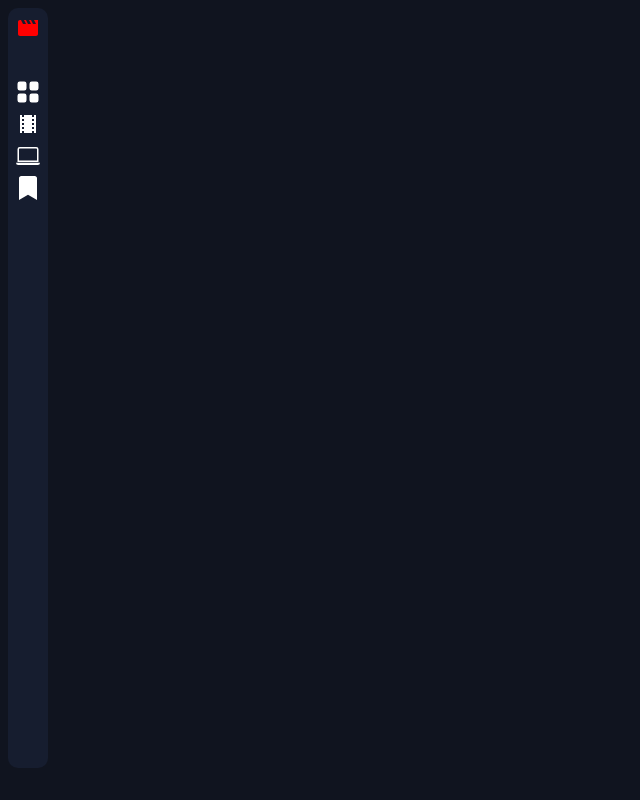
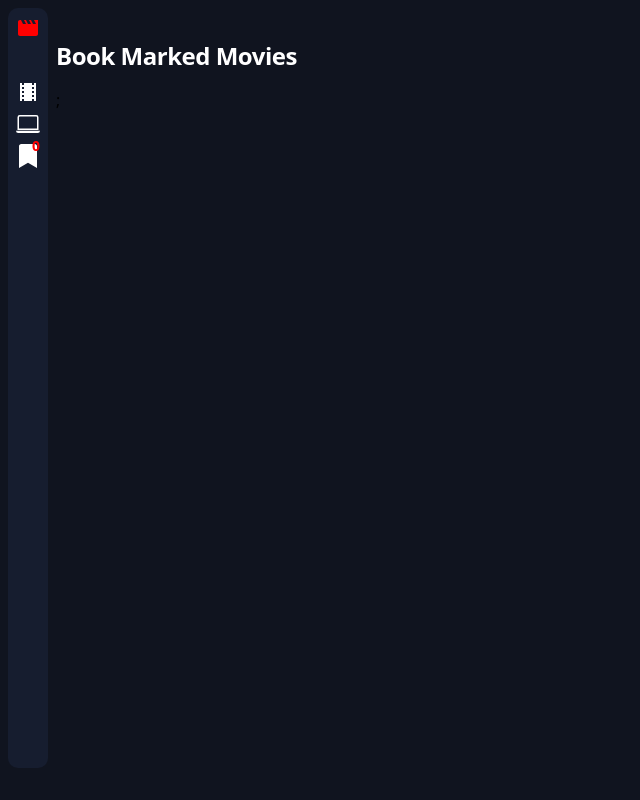
Before and after one commit to DannyPreye/Movie-app, a React (Create React App) app: page /bookmark in a window 1280 px wide. Before the commit this address had no page. Shown: the whole page, without its empty margins (0-640 px from the left). Built offline with nearby package versions, Linux system fonts and the light colour scheme.

Commit message:
added bookmark page

```diff
--- a/src/App.js
+++ b/src/App.js
@@ -4,28 +4,32 @@ import Nav from './Components/Nav'
 import HomePage from './Pages/HomePage'
 import MovieDetails from './Pages/MovieDetails'
 import SearchedMovies from "./Pages/SearchedMovies"
-
-
+import { BookmarkProvider } from "./Components/BookMarkContext"
+import BookMarkPage from "./Pages/BookMarkPage"
 
 
 const App = () => {
 
 
   return (
+    <BookmarkProvider>
+      <Router>
 
-    <Router>
         <div className='md:flex'>
+
           <Nav />
           <Routes>
             <Route path="/" element={<HomePage />} />
             <Route path="/movie_details/:id" element={<MovieDetails />} />
             <Route path="/Movie-app" element={<HomePage />} />
             <Route path="/search/:query" element={<SearchedMovies />} />
+            <Route path="/bookmark" element={<BookMarkPage />} />
+          </Routes>
 
+        </div>
 
-        </Routes>
-      </div>
       </Router>
+    </BookmarkProvider>
 
   )
 }
--- /dev/null
+++ b/src/components/BookMarkContext.jsx
@@ -0,0 +1,18 @@
+import { createContext, useState } from "react";
+
+const BookContext = createContext();
+
+export function BookmarkProvider({ children }) {
+  const [movies, setItem] = useState([]);
+
+  const addBookMark = (movie) => {
+    setItem((prevState) => [...prevState, movie]);
+  };
+
+  return (
+    <BookContext.Provider value={{ movies, addBookMark }}>
+      {children}
+    </BookContext.Provider>
+  );
+}
+export default BookContext;
--- a/src/components/Bookmark.jsx
+++ b/src/components/Bookmark.jsx
@@ -1,13 +1,22 @@
 import React from "react";
 import { BsBookmarkPlus } from "react-icons/bs";
+import { useState } from "react";
 
-const Bookmark = () => {
+const Bookmark = ({ book_id, onclick }) => {
+  const [click, setclick] = useState(false);
+
+  const changeClick = (e) => {
+    setclick((prev) => !prev);
+  };
+
   return (
     <div
+      id={book_id}
+      onClick={onclick}
       role="button"
-      className="w-10 h-10 grid place-items-center bg-[#313131] text-white hover:text-gray-800 rounded-full hover:bg-[#f1f0f1] hover:bg-[#313131]] absolute top-2 right-2 z-[2000]"
+      className="w-10 h-10 grid place-items-center  bg-[#313131] text-white hover:text-gray-800 rounded-full hover:bg-[#f1f0f1] hover:bg-[#313131]] absolute top-2 right-2 z-[2000]"
     >
-      <BsBookmarkPlus className="rotate-[45deg]" />
+      <BsBookmarkPlus className="rotate-[45deg] pointer-events-none" />
     </div>
   );
 };
--- a/src/components/Nav.jsx
+++ b/src/components/Nav.jsx
@@ -2,10 +2,13 @@ import React from "react";
 import { BsGridFill, BsLaptop } from "react-icons/bs";
 import { MdMovie, MdLocalMovies } from "react-icons/md";
 import { Link } from "react-router-dom";
+import { useContext } from "react";
+import BookContext from "../Components/BookMarkContext";
 
 import { FaBookmark } from "react-icons/fa";
 
 const Nav = () => {
+  const { movies } = useContext(BookContext);
   return (
     <div className="md:h-screen md:w-fit container mx-auto md:mx-0  z-10">
       <div className=" md:h-[95%] m-2 rounded-[10px] bg-[#161d2f]    ">
@@ -16,10 +19,20 @@ const Nav = () => {
             </Link>
           </div>
           <div className="flex  md:grid gap-2  text-2xl text-white">
-            <BsGridFill />
-            <MdLocalMovies />
-            <BsLaptop />
-            <FaBookmark />
+            <div>
+              <MdLocalMovies />
+            </div>
+            <div>
+              <BsLaptop />
+            </div>
+            <Link to={"/bookmark"}>
+              <div className="relative">
+                <FaBookmark />
+                <span className="absolute -top-2 text-sm font-bold text-[red] grid place-items-center right-0">
+                  {movies.length}
+                </span>
+              </div>
+            </Link>
           </div>
         </div>
       </div>
--- a/src/components/RecMovie.jsx
+++ b/src/components/RecMovie.jsx
@@ -1,6 +1,16 @@
 import React from "react";
 import Recommended from "./Recommended";
+import { useState, useContext } from "react";
+import BookContext from "./BookMarkContext";
+
 const RecMovie = ({ rec, secName }) => {
+  const [click, setclick] = useState(false);
+  const { addBookMark } = useContext(BookContext);
+
+  const changeClick = (movie) => {
+    console.log(movie);
+  };
+
   return (
     <div className="mt-10 w-full md:w-full ">
       <h2 className="tracking-[-0.02em] font-semibold text-2xl text-white mb-4">
@@ -10,6 +20,9 @@ const RecMovie = ({ rec, secName }) => {
         {rec.map((movie) => {
           return (
             <Recommended
+              onclick={() => {
+                addBookMark(movie);
+              }}
               id={movie.id}
               key={movie.id}
               img={`https://image.tmdb.org/t/p/w500${movie.poster_path}`}
--- a/src/components/Recommended.jsx
+++ b/src/components/Recommended.jsx
@@ -2,13 +2,23 @@ import React from "react";
 import Bookmark from "./Bookmark";
 import { Link } from "react-router-dom";
 
-const Recommended = ({ img, date, type, rating, alt, name, id, clickFunc }) => {
+const Recommended = ({
+  img,
+  date,
+  type,
+  rating,
+  alt,
+  name,
+  id,
+  clickFunc,
+  onclick,
+}) => {
   const reload = () => {
     window.scrollTo(0, 0);
   };
   return (
     <div className="relative md:w-68 h-86 rounded-[10px] overflow-hidden ">
-      <Bookmark />
+      <Bookmark book_id={id} onclick={onclick} />
       <Link to={`/movie_details/${id}`}>
         {" "}
         <img
--- a/src/components/Reviews.jsx
+++ b/src/components/Reviews.jsx
@@ -10,7 +10,10 @@ const Reviews = ({ reviews }) => {
         <div className="grid grid-cols-1 gap-8 mt-8 xl:mt-12 xl:gap-12 md:grid-cols-2 ">
           {reviews.map((review) => {
             return (
-              <div className="p-8 space-y-3 border-2 border-blue-400 dark:border-blue-300 rounded-xl">
+              <div
+                key={review.id}
+                className="p-8 space-y-3 border-2 border-blue-400 dark:border-blue-300 rounded-xl"
+              >
                 <span className="inline-block text-blue-500 dark:text-blue-400">
                   <img
                     src={
--- /dev/null
+++ b/src/pages/BookMarkPage.jsx
@@ -0,0 +1,16 @@
+import React from "react";
+import BookContext from "../Components/BookMarkContext";
+import { useContext } from "react";
+import RecMovie from "../Components/RecMovie";
+
+const BookMarkPage = () => {
+  let { movies } = useContext(BookContext);
+  console.log(movies);
+  return (
+    <div>
+      <RecMovie secName="Book Marked Movies" rec={movies} />;
+    </div>
+  );
+};
+
+export default BookMarkPage;
--- a/src/pages/MovieDetails.jsx
+++ b/src/pages/MovieDetails.jsx
@@ -70,7 +70,6 @@ const MovieDetails = () => {
     )
       .then((res) => res.json())
       .then((data) => {
-        console.log(data);
         setVideo(data.results[0]);
       });
   };
@@ -88,7 +87,7 @@ const MovieDetails = () => {
               <div className="lg:w-4/5 mx-auto flex flex-wrap">
                 <img
                   alt="ecommerce"
-                  className="lg:w-1/2 md:w-full lg:h-fit w-[200px] h-1/2 md:object-cover object-center rounded"
+                  className="lg:w-1/2 md:w-full lg:h-fit w-full h-1/2 md:object-cover object-center rounded"
                   src={`https://image.tmdb.org/t/p/w500${movie.poster_path}`}
                 />
                 <div className="lg:w-1/2 w-full lg:pl-10 lg:py-6 mt-6 lg:mt-0">
@@ -110,33 +109,30 @@ const MovieDetails = () => {
                         })}
                       </div>
                     </div>
-                    <div className="flex md:ml-6 items-center">
+                    <div className="flex flex-wrap ml-6 items-center">
                       <span className="mr-3 font-bold">Rating:</span>
                       <p className="italic">{movie.vote_average}</p>
                     </div>
-                  </div>
-                  <div className="flex">
-                    <span className="title-font font-medium text-2xl text-gray-300">
-                      Watch Trailer
-                    </span>
-                    {video ? (
-                      <button className="flex ml-auto text-white bg-indigo-500 border-0 py-2 px-6 focus:outline-none hover:bg-indigo-600 rounded">
-                        <a
-                          href={`https://www.youtube.com/watch?v=${video.key}`}
-                          target="_blank"
-                          rel="noreferrer"
-                        >
-                          Video
-                        </a>
-                      </button>
-                    ) : (
-                      "no video available"
-                    )}
                   </div>
                 </div>
               </div>
             </div>
 
+            <div className="container  px-6 py-10 mx-auto">
+              <h1 className="text-3xl font-semibold text-gray-300 capitalize lg:text-4xl dark:text-white mb-5">
+                Watch Trailer
+              </h1>
+              {!video.length ? (
+                <iframe
+                  name="frame"
+                  title="trailers"
+                  className="w-full md:h-[700px] h-[500px]"
+                  src={`https://www.youtube.com/embed/${video.key}`}
+                ></iframe>
+              ) : (
+                <p>No video for this movie</p>
+              )}
+            </div>
             <Reviews reviews={reviews} />
 
             <SimilarMovie movies={similar} clickFunc={reload} />
```
Lines whose indentation alone changed are shown as unchanged.
